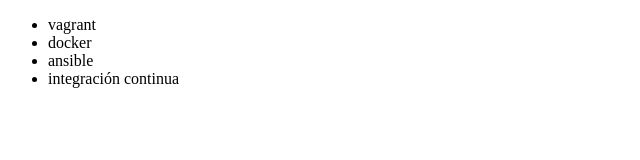
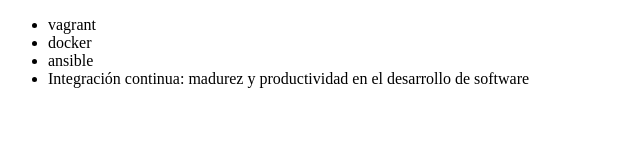
Before and after one commit to sergiomendez281/prueba, a plain HTML site: page index.html in a window 1280 px wide. Shown: the whole page, without its empty margins (0-640 px from the left). Drawn offline with Linux system fonts and the light colour scheme.

Commit message:
renombrando curso de integracion continua

```diff
--- a/index.html
+++ b/index.html
@@ -10,7 +10,7 @@
         <li>vagrant</li>
         <li>docker</li>
         <li>ansible</li>
-        <li>integración continua</li>
+        <li>Integración continua: madurez y productividad en el desarrollo de software</li>
     </ul>
 </body>
 </html>
```
